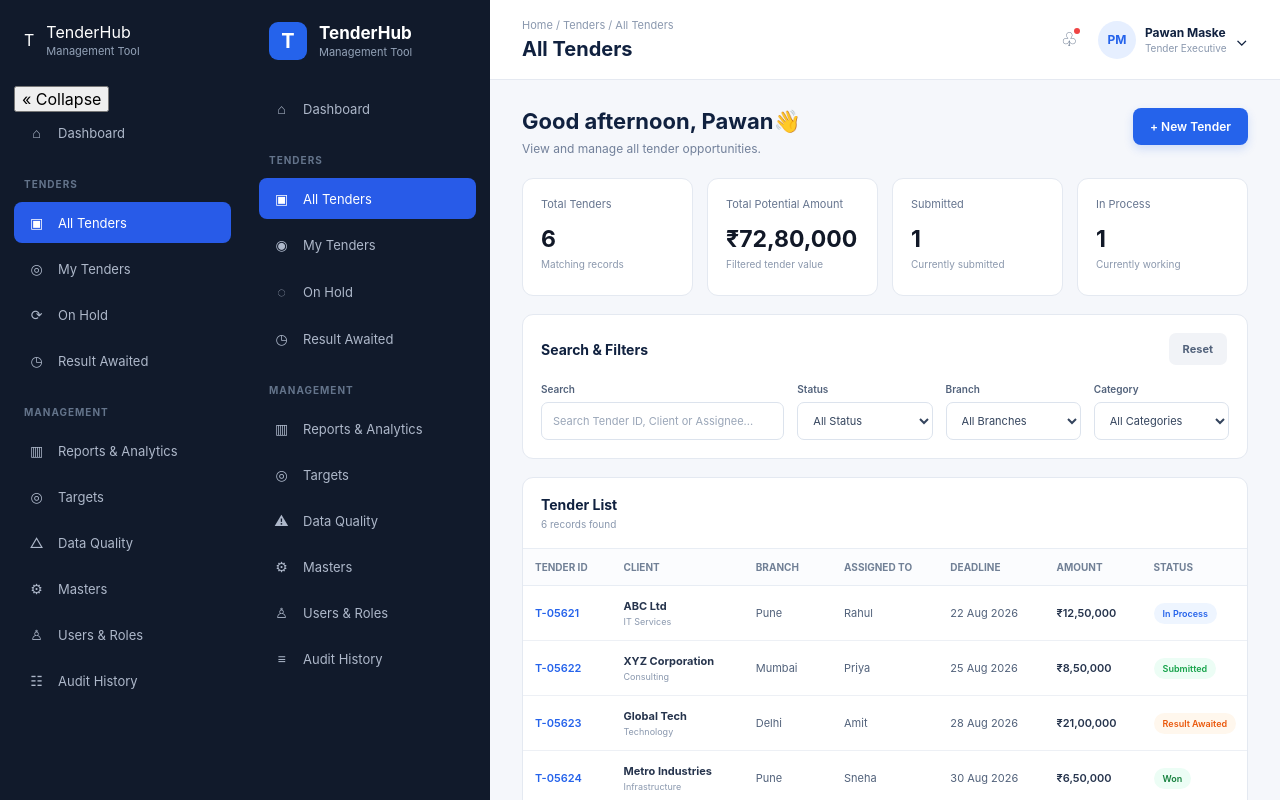
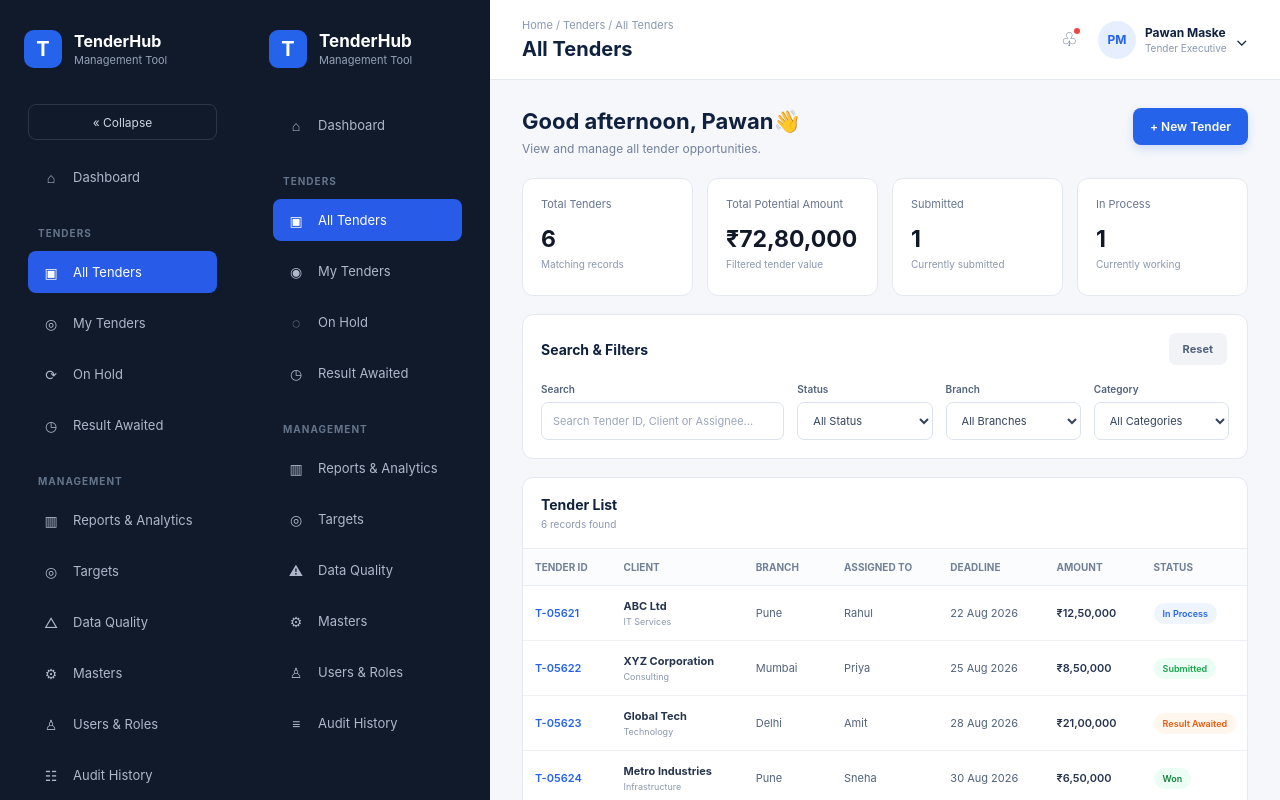
Before and after one commit to pawanmaske-sys/Tender-development-tool, a Next.js app: page /all-tenders in a window 1280 px wide. Shown: the top 800 px of the page. Built offline with nearby package versions, Linux system fonts and the light colour scheme.

Commit message:
Update globals.css

```diff
--- a/app/globals.css
+++ b/app/globals.css
@@ -1,5 +1,5 @@
 /* =========================================================
-   TENDERHUB DASHBOARD LAYOUT
+   TENDERHUB GLOBAL STYLES
    ========================================================= */
 
 * {
@@ -14,17 +14,36 @@ body {
 }
 
 body {
-  font-family: Arial, Helvetica, sans-serif;
+  font-family:
+    Arial,
+    Helvetica,
+    sans-serif;
+
   background: #f5f7fb;
   color: #10213f;
 }
 
-/* MAIN APPLICATION */
+/* =========================================================
+   MAIN APPLICATION LAYOUT
+   Matches app/layout.js
+   ========================================================= */
 
 .app-layout {
   display: flex;
+  width: 100%;
   min-height: 100vh;
-  width: 100%;
+  background: #f5f7fb;
+}
+
+/* =========================================================
+   MAIN CONTENT
+   Matches app/layout.js
+   ========================================================= */
+
+.main-content {
+  flex: 1;
+  min-width: 0;
+  min-height: 100vh;
   background: #f5f7fb;
 }
 
@@ -36,11 +55,17 @@ body {
   width: 245px;
   min-width: 245px;
   min-height: 100vh;
+
   background: #101a2d;
-  color: white;
+  color: #ffffff;
+
   flex-shrink: 0;
-  transition: width 0.2s ease;
+
   overflow: hidden;
+
+  transition:
+    width 0.25s ease,
+    min-width 0.25s ease;
 }
 
 .sidebar.sidebar-collapsed {
@@ -49,14 +74,205 @@ body {
 }
 
 /* =========================================================
-   MAIN CONTENT
+   SIDEBAR BRAND
    ========================================================= */
 
-.main-content {
-  flex: 1;
-  min-width: 0;
-  min-height: 100vh;
-  background: #f5f7fb;
+.brand {
+  height: 82px;
+
+  display: flex;
+  align-items: center;
+
+  gap: 12px;
+
+  padding: 0 22px;
+}
+
+.brand-logo {
+  width: 38px;
+  height: 38px;
+  min-width: 38px;
+
+  border-radius: 10px;
+
+  background: #2563eb;
+  color: #ffffff;
+
+  display: flex;
+  align-items: center;
+  justify-content: center;
+
+  font-size: 20px;
+  font-weight: 700;
+}
+
+.brand-title {
+  font-size: 16px;
+  font-weight: 700;
+
+  color: #ffffff;
+
+  white-space: nowrap;
+}
+
+.brand-sub {
+  margin-top: 3px;
+
+  font-size: 10px;
+
+  color: #9aa7bd;
+
+  white-space: nowrap;
+}
+
+/* =========================================================
+   COLLAPSE BUTTON
+   ========================================================= */
+
+.collapse-button {
+  width: calc(100% - 28px);
+  height: 36px;
+
+  margin: 0 14px 16px;
+
+  border: 1px solid rgba(255, 255, 255, 0.12);
+
+  border-radius: 8px;
+
+  background: transparent;
+
+  color: #cbd5e1;
+
+  font-size: 12px;
+
+  cursor: pointer;
+
+  transition:
+    background 0.2s ease,
+    color 0.2s ease;
+}
+
+.collapse-button:hover {
+  background: #1c2a43;
+  color: #ffffff;
+}
+
+/* =========================================================
+   SIDEBAR NAVIGATION
+   ========================================================= */
+
+.nav {
+  padding: 0 14px 30px;
+}
+
+.nav-label {
+  padding: 22px 16px 10px;
+
+  font-size: 10px;
+
+  font-weight: 700;
+
+  letter-spacing: 1.2px;
+
+  color: #6f7d95;
+}
+
+.nav-item {
+  width: 100%;
+  height: 42px;
+
+  display: flex;
+  align-items: center;
+
+  gap: 14px;
+
+  margin-bottom: 4px;
+
+  padding: 0 14px;
+
+  border: 0;
+
+  border-radius: 8px;
+
+  background: transparent;
+
+  color: #b8c2d3;
+
+  font-family: inherit;
+
+  font-size: 12px;
+
+  text-align: left;
+
+  cursor: pointer;
+
+  transition:
+    background 0.2s ease,
+    color 0.2s ease;
+}
+
+.nav-item:hover {
+  background: #18253b;
+  color: #ffffff;
+}
+
+.nav-item.active {
+  background: #2563eb;
+  color: #ffffff;
+}
+
+.nav-icon {
+  width: 18px;
+  min-width: 18px;
+
+  display: flex;
+  align-items: center;
+  justify-content: center;
+
+  font-size: 13px;
+}
+
+.nav-text {
+  white-space: nowrap;
+}
+
+/* =========================================================
+   COLLAPSED SIDEBAR
+   ========================================================= */
+
+.sidebar-collapsed .brand {
+  justify-content: center;
+  padding: 0;
+}
+
+.sidebar-collapsed .brand > div:last-child {
+  display: none;
+}
+
+.sidebar-collapsed .collapse-button {
+  width: 42px;
+
+  margin-left: 15px;
+  margin-right: 15px;
+
+  font-size: 18px;
+}
+
+.sidebar-collapsed .nav {
+  padding-left: 14px;
+  padding-right: 14px;
+}
+
+.sidebar-collapsed .nav-item {
+  justify-content: center;
+
+  padding-left: 0;
+  padding-right: 0;
+}
+
+.sidebar-collapsed .nav-text,
+.sidebar-collapsed .nav-label {
+  display: none;
 }
 
 /* =========================================================
@@ -65,7 +281,9 @@ body {
 
 .topbar {
   height: 82px;
+
   background: #ffffff;
+
   border-bottom: 1px solid #e5eaf2;
 
   display: flex;
@@ -77,39 +295,55 @@ body {
 
 .breadcrumb {
   font-size: 12px;
+
   color: #7583a0;
+
   margin-bottom: 6px;
 }
 
 .topbar h1 {
   margin: 0;
+
   font-size: 22px;
+
   font-weight: 700;
+
   color: #10213f;
 }
 
-/* TOP RIGHT */
+/* =========================================================
+   TOP RIGHT
+   ========================================================= */
 
 .top-actions {
   display: flex;
   align-items: center;
+
   gap: 22px;
 }
 
 .icon-btn {
   position: relative;
+
   border: 0;
+
   background: transparent;
+
   font-size: 20px;
+
   cursor: pointer;
 }
 
 .notification-dot {
   position: absolute;
+
   width: 6px;
   height: 6px;
+
   border-radius: 50%;
+
   background: #ef4444;
+
   top: 1px;
   right: 1px;
 }
@@ -117,15 +351,18 @@ body {
 .profile {
   display: flex;
   align-items: center;
+
   gap: 10px;
 }
 
 .avatar {
   width: 38px;
   height: 38px;
+
   border-radius: 50%;
 
   background: #e8f0ff;
+
   color: #2563eb;
 
   display: flex;
@@ -133,71 +370,93 @@ body {
   justify-content: center;
 
   font-size: 13px;
+
   font-weight: 700;
 }
 
 .profile-name {
   font-size: 13px;
+
   font-weight: 700;
+
   color: #10213f;
 }
 
 .profile-role {
   font-size: 10px;
+
   color: #7583a0;
+
   margin-top: 2px;
 }
 
 .chevron {
   font-size: 14px;
+
   color: #7c879d;
 }
 
 /* =========================================================
-   PAGE BODY
+   DASHBOARD PAGE BODY
    ========================================================= */
 
 .page-body {
   padding: 28px 32px 40px;
 }
 
-/* WELCOME */
+/* =========================================================
+   WELCOME
+   ========================================================= */
 
 .welcome-row {
   display: flex;
+
   justify-content: space-between;
+
   align-items: center;
+
   margin-bottom: 22px;
 }
 
 .welcome-row h2 {
   margin: 0 0 6px;
+
   font-size: 23px;
+
   color: #10213f;
 }
 
 .welcome-row p {
   margin: 0;
+
   font-size: 13px;
+
   color: #7583a0;
 }
 
-/* NEW TENDER */
+/* =========================================================
+   NEW TENDER BUTTON
+   ========================================================= */
 
 .primary-btn {
   border: 0;
+
   background: #2563eb;
-  color: white;
+
+  color: #ffffff;
 
   padding: 11px 18px;
+
   border-radius: 8px;
 
   font-size: 12px;
+
   font-weight: 600;
 
   cursor: pointer;
 
-  box-shadow: 0 4px 10px rgba(37, 99, 235, 0.18);
+  box-shadow:
+    0 4px 10px rgba(37, 99, 235, 0.18);
 }
 
 .primary-btn:hover {
@@ -205,44 +464,58 @@ body {
 }
 
 /* =========================================================
-   FILTERS
+   FILTER PANEL
    ========================================================= */
 
 .filter-panel {
-  background: white;
+  background: #ffffff;
+
   border: 1px solid #e1e7f0;
+
   border-radius: 12px;
+
   padding: 12px;
+
   margin-bottom: 20px;
 }
 
 .filter-row {
   display: flex;
+
   align-items: center;
+
   gap: 8px;
+
   flex-wrap: wrap;
 }
 
 .filter-title {
   font-size: 12px;
+
   font-weight: 700;
+
   color: #10213f;
+
   margin-right: 2px;
 }
 
 .filter-select {
   height: 36px;
+
   min-width: 92px;
 
   border: 1px solid #d7dfeb;
+
   border-radius: 7px;
 
-  background: white;
+  background: #ffffff;
+
   color: #30415f;
 
   padding: 0 12px;
 
   font-size: 12px;
+
   outline: none;
 }
 
@@ -252,15 +525,19 @@ body {
 
 .reset-btn {
   height: 36px;
+
   border: 0;
+
   border-radius: 7px;
 
   padding: 0 15px;
 
   background: #f1f3f7;
+
   color: #52617b;
 
   font-size: 12px;
+
   cursor: pointer;
 }
 
@@ -269,19 +546,25 @@ body {
 }
 
 /* =========================================================
-   KPI CARDS
+   KPI GRID
    ========================================================= */
 
 .kpi-grid {
   display: grid;
-  grid-template-columns: repeat(4, minmax(0, 1fr));
+
+  grid-template-columns:
+    repeat(4, minmax(0, 1fr));
+
   gap: 14px;
+
   margin-bottom: 20px;
 }
 
 .kpi-card {
   background: #ffffff;
+
   border: 1px solid #e1e7f0;
+
   border-radius: 12px;
 
   padding: 16px;
@@ -291,43 +574,54 @@ body {
 
 .kpi-top {
   display: flex;
+
   align-items: center;
+
   justify-content: space-between;
 
   color: #62718d;
+
   font-size: 11px;
 }
 
 .kpi-icon {
   width: 30px;
   height: 30px;
+
   border-radius: 8px;
 
   display: flex;
+
   align-items: center;
+
   justify-content: center;
 
   font-size: 14px;
+
   font-weight: 700;
 }
 
 .icon-blue {
   background: #edf4ff;
+
   color: #2563eb;
 }
 
 .icon-green {
   background: #ecfaf3;
+
   color: #16a34a;
 }
 
 .icon-purple {
   background: #f3efff;
+
   color: #7c3aed;
 }
 
 .icon-orange {
   background: #fff5e9;
+
   color: #f97316;
 }
 
@@ -335,6 +629,7 @@ body {
   margin-top: 9px;
 
   font-size: 24px;
+
   font-weight: 700;
 
   color: #10213f;
@@ -344,6 +639,7 @@ body {
   margin-top: 4px;
 
   font-size: 10px;
+
   color: #7a87a1;
 }
 
@@ -353,47 +649,64 @@ body {
 
 .charts-grid {
   display: grid;
-  grid-template-columns: 1.5fr 1fr;
+
+  grid-template-columns:
+    1.5fr 1fr;
+
   gap: 14px;
 }
 
 .chart-card {
   background: #ffffff;
+
   border: 1px solid #e1e7f0;
+
   border-radius: 12px;
 
   min-height: 280px;
+
   padding: 18px;
 }
 
 .chart-header {
   display: flex;
+
   align-items: flex-start;
+
   justify-content: space-between;
 }
 
 .chart-title {
   margin: 0;
+
   font-size: 14px;
+
   font-weight: 700;
+
   color: #10213f;
 }
 
 .chart-subtitle {
   margin-top: 5px;
+
   font-size: 10px;
+
   color: #7a87a1;
 }
 
 .year-select {
   height: 36px;
+
   border: 1px solid #d7dfeb;
+
   border-radius: 7px;
 
-  background: white;
+  background: #ffffff;
+
   padding: 0 12px;
 
   color: #30415f;
+
   font-size: 12px;
 }
 
@@ -403,10 +716,13 @@ body {
 
 .bar-chart {
   height: 150px;
+
   margin-top: 25px;
 
   display: flex;
+
   align-items: flex-end;
+
   justify-content: space-around;
 
   border-bottom: 1px solid #edf0f5;
@@ -414,17 +730,23 @@ body {
 
 .bar-group {
   height: 100%;
+
   width: 45px;
 
   display: flex;
+
   align-items: flex-end;
+
   justify-content: center;
+
   gap: 4px;
 }
 
 .bar {
   width: 13px;
+
   background: #2563eb;
+
   border-radius: 5px 5px 0 0;
 }
 
@@ -434,11 +756,13 @@ body {
 
 .month-labels {
   display: flex;
+
   justify-content: space-around;
 
   margin-top: 8px;
 
   font-size: 10px;
+
   color: #7a87a1;
 }
 
@@ -448,7 +772,9 @@ body {
 
 .donut-area {
   display: flex;
+
   align-items: center;
+
   justify-content: center;
 
   gap: 35px;
@@ -482,7 +808,7 @@ body {
   width: 82px;
   height: 82px;
 
-  background: white;
+  background: #ffffff;
 
   border-radius: 50%;
 
@@ -492,22 +818,28 @@ body {
 
 .legend {
   display: flex;
+
   flex-direction: column;
+
   gap: 9px;
 
   font-size: 11px;
+
   color: #52617b;
 }
 
 .legend-item {
   display: flex;
+
   align-items: center;
+
   gap: 7px;
 }
 
 .legend-dot {
   width: 8px;
   height: 8px;
+
   border-radius: 50%;
 }
 
@@ -532,36 +864,14 @@ body {
 }
 
 /* =========================================================
-   COLLAPSED SIDEBAR
-   ========================================================= */
-
-.sidebar-collapsed .nav-text {
-  display: none;
-}
-
-.sidebar-collapsed .nav-label {
-  display: none;
-}
-
-.sidebar-collapsed .brand > div:last-child {
-  display: none;
-}
-
-.sidebar-collapsed .nav-item {
-  justify-content: center;
-}
-
-.sidebar-collapsed .collapse-button {
-  font-size: 18px;
-}
-
-/* =========================================================
    RESPONSIVE
    ========================================================= */
 
 @media (max-width: 1100px) {
+
   .kpi-grid {
-    grid-template-columns: repeat(2, minmax(0, 1fr));
+    grid-template-columns:
+      repeat(2, minmax(0, 1fr));
   }
 
   .charts-grid {
@@ -574,8 +884,10 @@ body {
 }
 
 @media (max-width: 700px) {
+
   .sidebar {
     width: 72px;
+
     min-width: 72px;
   }
 
@@ -589,7 +901,7 @@ body {
     justify-content: center;
   }
 
-  .content {
+  .main-content {
     width: calc(100% - 72px);
   }
 
@@ -607,6 +919,7 @@ body {
 
   .welcome-row {
     align-items: flex-start;
+
     gap: 15px;
   }
 
```
